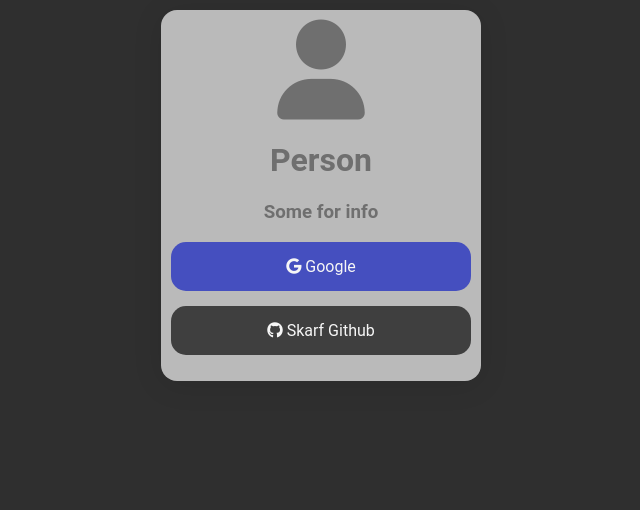
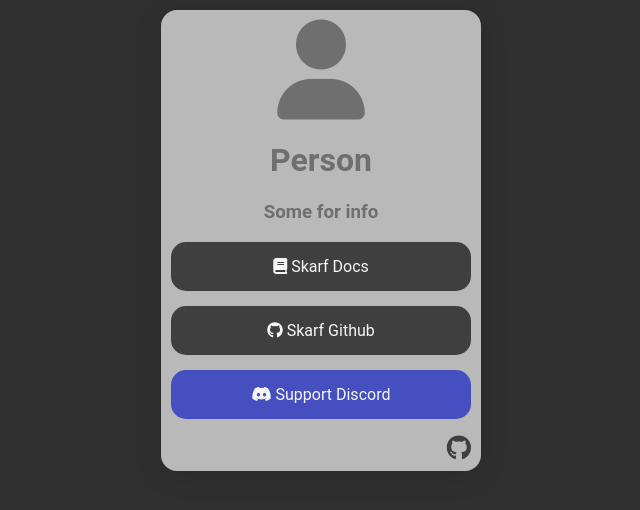
Before and after one commit to woooferz/skarf, a Flask app: page / in a window 1280 px wide. Shown: the top 510 px of the page, without its empty margins (319-959 px from the left). Run offline with Flask 2, Linux system fonts and the light colour scheme.

Commit message:
Added gradients, mini links and more

```diff
--- a/config/config.yml
+++ b/config/config.yml
@@ -7,9 +7,16 @@
   color: '#6F6F6F' # The color of the name and subtitle
   link-color: '#F6F6F6' # The color of the text on the links
   glass-card: true # If the image, name, subtitle and links should be displayed on a glass-like card
+  custom-css: false # OPTIONAL! url to custom css
+  font-awesome:
+    pro: false # if you have pro set to true
+    pro-url: '/idk/here/maybe' # if you have pro enter url here, either a local one such as /static/fontawesome-pro.css or an external one such as https://fontawesome.example.com/pro.css (BOTH OF THESE WON'T WORK, GET YOUR OWN LINK)
+  glass:
+    color: '#FFFFFFAA' # color of the glass effect simply remove this if you enjoy the current color
   background: # The background info
-    type: color # image or color Decides what to put as the background
-    content: '#2F2F2F' # url to image or a color code (e.g. /static/bg.png)
+    type: color # image or color or gradient Decides what to put as the background
+    content: '#2F2F2F' # url to image or a color code (e.g. /static/bg.png) or the first color of a gradient
+    content-2: '#FFFFFF' # only used when there is a gradient, the second color of gradient
   favicon: /static/favicon.png # If you want a favicon
   description: Some info in the meta description tag # If you want a meta description
   image:
@@ -17,13 +24,13 @@
     style: solid # for font-awesome. Decides what style to display the icon
     content: user # font-awesome icon name, or url to image
   links:
-    - name: Google # Frienly Name of link
-      link: https://google.com # The link to the link
+    - name: Skarf Docs # Frienly Name of link
+      link: https://skarf-docs.readthedocs.io/en/latest/index.html # The link to the link
       image: # same as the 'image' item above
         type: font-awesome
-        style: brands
-        content: google
-      color: '#454FBF' # the background color of the link
+        style: solid
+        content: book
+      color: '#3F3F3F' # the background color of the link
     - name: Skarf Github # same as item above
       link: https://github.com/woooferz/skarf
       image:
@@ -31,3 +38,17 @@
         style: brands
         content: github
       color: '#3F3F3F'
+    - name: Support Discord
+      link: https://discord.gg/VnskbWb4Ft
+      image:
+        type: font-awesome
+        style: brands
+        content: discord
+      color: '#454FBF'
+  mini-links: # different from 'links' as it is only an image/icon with a link. AKA no text.
+    - link: https://github.com/woooferz/skarf # Link to the service
+      image: # same as the 'image' item above
+        type: font-awesome
+        style: brands
+        content: github
+      color: '#3F3F3F' # color of it
--- a/main.py
+++ b/main.py
@@ -7,18 +7,25 @@
 print(f"Skarf {skarf_version}")
 
 print("Loading Config...")
-try:
-    with open("config/config.yml", "r") as f:
-        config = yaml.load(f.read(), Loader=yaml.Loader)
-    print("Loaded YAML")
-except FileNotFoundError:
+
+
+def load_config():
     try:
-        with open("config/config.json", "r") as f:
-            config = json.loads(f.read())
-        print("Loaded JSON")
+        with open("config/config.yml", "r") as f:
+            config = yaml.load(f.read(), Loader=yaml.Loader)
+        print("Loaded YAML")
     except FileNotFoundError:
-        print("Could not find config")
-        config = None
+        try:
+            with open("config/config.json", "r") as f:
+                config = json.loads(f.read())
+            print("Loaded JSON")
+        except FileNotFoundError:
+            print("Could not find config")
+            config = None
+    return config
+
+
+config = load_config()
 
 if config:
     print("Loaded!")
@@ -33,6 +40,13 @@
 
 @app.route("/")
 def home():
+    global config
+
+    if config['debug'] == True:
+        print("Reloading Config! (THIS IS BECAUSE DEBUG MODE IS ON)")
+        config = load_config()
+        print("FINISHED RELOADING CONFIG")
+
     if config:
         return render_template(f"versions/{str(config['version'])}.html", config=config['settings'], more=config, version=skarf_version)
     else:
--- a/res/css/style.css
+++ b/res/css/style.css
@@ -4,6 +4,7 @@
   width: max-content;
   margin: 10px auto;
   border-radius: 10px;
+  overflow: hidden;
   /* From https://css.glass */
   /* background: rgba(255, 255, 255, 0.67);
   border-radius: 16px;
@@ -11,9 +12,25 @@
   backdrop-filter: blur(7.5px);
   -webkit-backdrop-filter: blur(7.5px); */
 }
-ul.social-list {
+
+ul.social-list,
+ul.mini-links {
   list-style-type: none;
   padding: 0;
+}
+
+ul.mini-links {
+  float: right;
+  padding: 0;
+  margin: 0;
+}
+
+ul.mini-links > li {
+  display: inline-block;
+  /* float: right; */
+}
+ul.mini-links > li > a > i {
+  font-size: 25px;
 }
 ul.social-list > li.social-item {
   width: 300px;
--- a/templates/versions/3.html
+++ b/templates/versions/3.html
@@ -5,7 +5,14 @@
     <meta http-equiv="X-UA-Compatible" content="IE=edge" />
     <meta name="viewport" content="width=device-width, initial-scale=1.0" />
     <title>{{ config['name'] }}</title>
+    {% if config['font-awesome']['pro'] %}
+    <link rel="stylesheet" href="{{ config['font-awesome']['pro-url'] }}" />
+    {% else %}
     <link rel="stylesheet" href="/res/css/fontawesome.css" />
+    {% endif %} {% if config['custom-css'] %}
+    <link rel="stylesheet" href="{{ config['custom-css'] }}" />
+    {% endif %}
+
     <link rel="stylesheet" href="res/css/style.css" />
     {% if config['description'] %}
     <meta name="description" content="{{ config['description'] }}" />
@@ -19,6 +26,10 @@
         {% if config['background']['type'] == "color" %}
           background-color: {{ config['background']['content'] }};
         {% endif %}
+        {% if config['background']['type'] == "gradient" %}
+          background: {{ config['background']['content'] }};
+          background: linear-gradient(90deg, {{ config['background']['content'] }} 0%, {{ config['background']['content-2'] }} 100%);
+        {% endif %}
         {% if config['background']['type'] == "image" %}
           background-image: url("{{ config['background']['content'] }}");
         {% endif %}
@@ -26,7 +37,16 @@
       div.container {
         {% if config['glass-card'] %}
           /* From https://css.glass */
+          {% if config['glass'] %}
+          {% if config['glass']['color'] %}
+          background: {{ config['glass']['color'] }} !important;
+
+
+          {% endif %}
+
+          {% endif %}
           background: rgba(255, 255, 255, 0.67);
+
           border-radius: 16px;
           box-shadow: 0 4px 30px rgba(0, 0, 0, 0.1);
           backdrop-filter: blur(7.5px);
@@ -64,7 +84,10 @@
       <!--Waffle-->
       <ul class="social-list">
         {% for link in config['links'] %}
-        <li style="background-color: {{ link['color'] }} " class="social-item">
+        <li
+          style="background-color: {{ link['color'] }}; {% if link['text-color'] %}color: {{ link['text-color'] }}{%endif%}"
+          class="social-item"
+        >
           <a href="{{ link['link'] }}">
             {% if link['image']['type'] == "font-awesome" %}
             <i
@@ -83,6 +106,30 @@
         </li>
         {% endfor %}
       </ul>
+      {% if config['mini-links'] %}
+      <ul class="mini-links">
+        {% for link in config['mini-links'] %}
+        <li>
+          <a href="{{ link['link'] }}"
+            >{% if link['image']['type'] == "font-awesome" %}
+            <i
+              class="fa-{{ link['image']['style'] }} fa-{{ link['image']['content'] }}"
+              style="color: {{ link['color'] }}"
+            ></i>
+            {% endif %} {% if link['image']['type'] == "image" %}
+
+            <img
+              src="{{ link['image']['content'] }}"
+              alt="Image"
+              class="smallimage"
+              width="15px"
+            />
+            {% endif %}</a
+          >
+        </li>
+        {% endfor %}
+      </ul>
+      {% endif %}
     </div>
     {% if more['debug'] %}
     <div class="debug">
```
